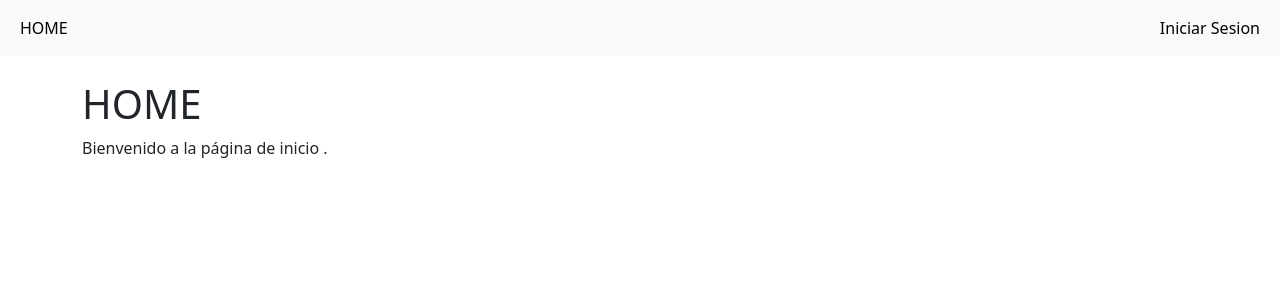
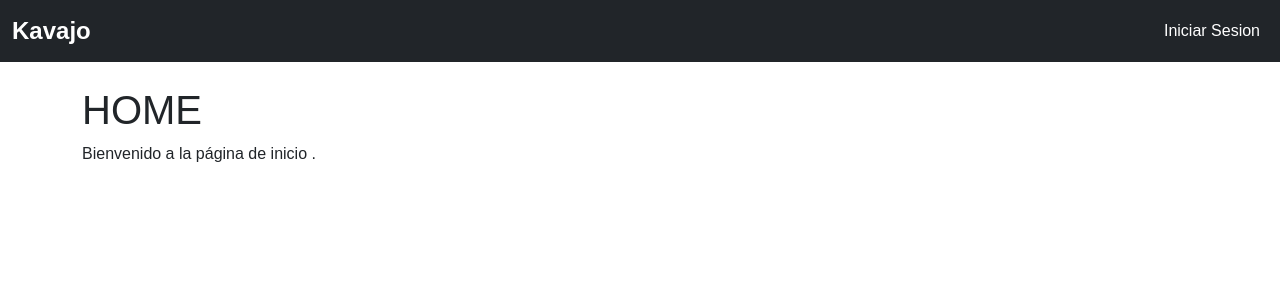
Before and after one commit to OscarNR7/CRM, a Django app: page / in a window 1280 px wide. Shown: the top 300 px of the page. Run offline with Django 5.2, Linux system fonts and the light colour scheme.

Commit message:
Carpeta Static y settings Personalizadas

```diff
--- a/sistema/settings.py
+++ b/sistema/settings.py
@@ -132,7 +132,10 @@ USE_TZ = True
 # Static files (CSS, JavaScript, Images)
 # https://docs.djangoproject.com/en/5.1/howto/static-files/
 
-STATIC_URL = 'static/'
+STATIC_URL = '/static/'
+STATICFILES_DIRS = [
+    BASE_DIR / "static",  # Esto permite que Django sepa dónde buscar archivos estáticos
+]
 
 LOGIN_URL = 'signin'
 
--- /dev/null
+++ b/static/css/styles.css
@@ -0,0 +1,37 @@
+/* Ocultar scrollbar */
+::-webkit-scrollbar {
+    display: none;
+}
+
+/* Estilo general */
+* {
+    margin: 0;
+    font-family: "Lexend Deca", sans-serif;
+}
+
+/* Navbar personalizada */
+.navbar {
+    background-color: black;
+}
+
+/* Estilo del enlace HOME más grande */
+.nav-home {
+    font-size: 24px; /* Cambia este valor para ajustar el tamaño */
+    font-weight: bold;
+    color: white !important;
+}
+
+/* Estilo para los otros enlaces de la barra de navegación */
+.nav-link {
+    color: white !important;
+}
+
+/* Espaciado entre los elementos de la barra de navegación */
+.navbar-nav .nav-item {
+    margin-left: 15px;
+}
+
+/* Cambiar el color del botón en estado hover */
+.nav-link:hover {
+    color: #ccc !important;
+}
--- a/templates/base.html
+++ b/templates/base.html
@@ -5,46 +5,58 @@
         <title>{% block titulo %} {% endblock %}</title>
         <!-- Required meta tags -->
         <meta charset="utf-8" />
-        <meta
-            name="viewport"
-            content="width=device-width, initial-scale=1, shrink-to-fit=no"
-        />
+        <meta name="viewport" content="width=device-width, initial-scale=1, shrink-to-fit=no"/>
 
         <!-- Bootstrap CSS v5.2.1 -->
-        <link
-            href="https://cdn.jsdelivr.net/npm/bootstrap@5.3.2/dist/css/bootstrap.min.css"
-            rel="stylesheet"
-            integrity="sha384-T3c6CoIi6uLrA9TneNEoa7RxnatzjcDSCmG1MXxSR1GAsXEV/Dwwykc2MPK8M2HN"
-            crossorigin="anonymous"
-        />
+        <link href="https://cdn.jsdelivr.net/npm/bootstrap@5.3.2/dist/css/bootstrap.min.css" rel="stylesheet" integrity="sha384-T3c6CoIi6uLrA9TneNEoa7RxnatzjcDSCmG1MXxSR1GAsXEV/Dwwykc2MPK8M2HN" crossorigin="anonymous"/>
+
+         <link href="{% static 'css/styles.css' %}" rel="stylesheet" />
     </head>
 
     <body>
 
         <!-- Navigation Bar -->
-         <nav class="navbar navbar-expand navar-light bg-light">
-            <div class="container-fluid me-auto">
-                <div class="nav navbar-nav">
-                    <a class="nav-link active" href="{% url 'home' %}">HOME</a>
+        <nav class="navbar navbar-expand-lg navbar-dark bg-dark">
+            <div class="container-fluid">
+                <a class="navbar-brand nav-home" href="{% url 'home' %}">Kavajo</a>
+                <button class="navbar-toggler" type="button" data-bs-toggle="collapse" data-bs-target="#navbarNav" aria-controls="navbarNav" aria-expanded="false" aria-label="Toggle navigation">
+                    <span class="navbar-toggler-icon"></span>
+                </button>
+                <div class="collapse navbar-collapse" id="navbarNav">
+                    <ul class="navbar-nav me-auto mb-2 mb-lg-0">
                         {% if user.is_authenticated %}
-                        <a class="nav-link active" href="{% url 'clientes' %}">Clientes</a>
+                            <li class="nav-item">
+                                <a class="nav-link" href="{% url 'clientes' %}">Clientes</a>
+                            </li>
                             {% if user.userrole.role == 'gerente' %}
-                        <a class="nav-link active" href="{% url 'administrar_usuarios' %}">Administrar Usuarios</a>
-                        <a class="nav-link active" href="{% url 'pagos' %}">Pagos</a>
+                                <li class="nav-item">
+                                    <a class="nav-link" href="{% url 'administrar_usuarios' %}">Administrar Usuarios</a>
+                                </li>
+                                <li class="nav-item">
+                                    <a class="nav-link" href="{% url 'pagos' %}">Pagos</a>
+                                </li>
                             {% endif %}
-                        <a class="nav-link active">Rol del usuario: {{ user.userrole.role }}</a>
+                            <li class="nav-item">
+                                <span class="nav-link">Rol del usuario: {{ user.userrole.role }}</span>
+                            </li>
                         {% endif %}
-                </div>
+                    </ul>
 
                     <!-- Login y Perfil del usuario -->
-                <div class="navbar-nav ms-auto">
-                    {% if user.is_authenticated  %}
-                    <a class="nav-link active" href="{% url 'perfil' %}">Perfil</a>
-                    <a class="nav-link active" href="{% url 'logout' %}">Cerrar Sesion</a>
+                    <ul class="navbar-nav ms-auto">
+                        {% if user.is_authenticated %}
+                            <li class="nav-item">
+                                <a class="nav-link" href="{% url 'perfil' %}">Perfil</a>
+                            </li>
+                            <li class="nav-item">
+                                <a class="nav-link" href="{% url 'logout' %}">Cerrar Sesion</a>
+                            </li>
                         {% else %}
-                    <!-- <a class="nav-link active" href="{% url 'signup' %}">Registrarse</a> -->
-                    <a class="nav-link active" href="{% url 'signin' %}">Iniciar Sesion</a>
+                            <li class="nav-item">
+                                <a class="nav-link" href="{% url 'signin' %}">Iniciar Sesion</a>
+                            </li>
                         {% endif %}
+                    </ul>
                 </div>
             </div>
         </nav>
```
Lines whose indentation alone changed are shown as unchanged.
